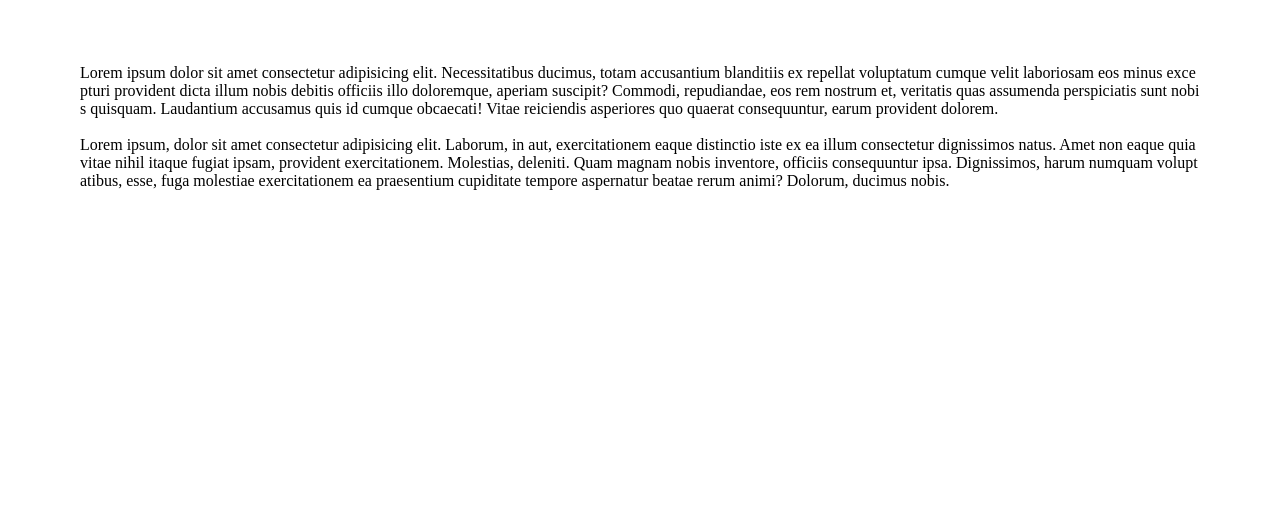
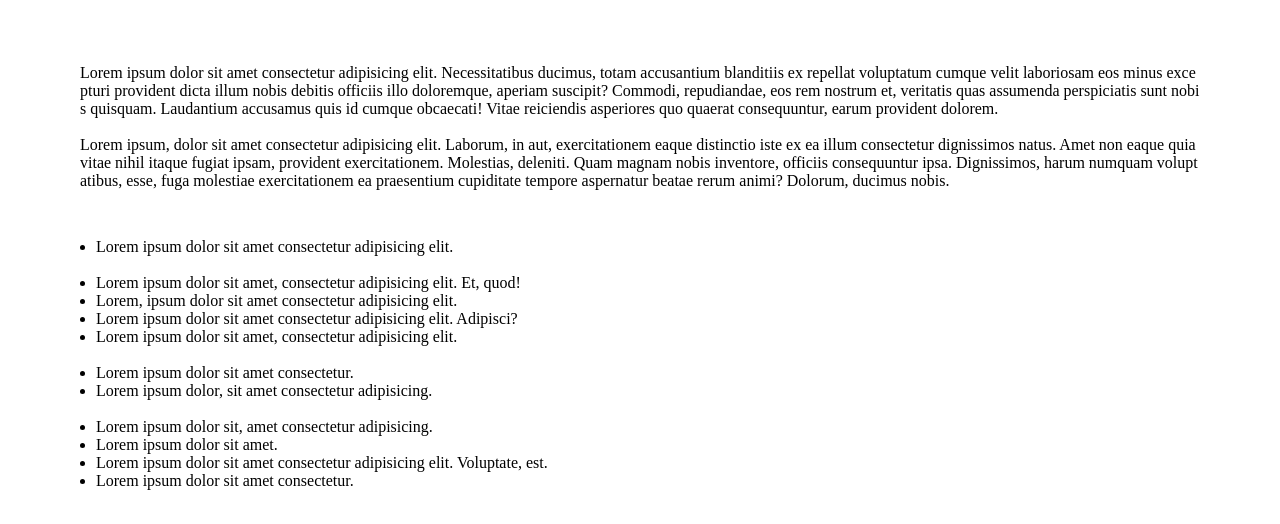
Before and after one commit to vishal00923-cedcoss/git-branch, a plain HTML site: page src/index.html in a window 1280 px wide. Drawn offline with Linux system fonts and the light colour scheme.

Commit message:
middle lists

```diff
--- a/src/index.html
+++ b/src/index.html
@@ -20,6 +20,16 @@
       }
 
       p {
+        word-break: break-all;
+      }
+
+      .ul-list {
+        margin-top: 48px;
+        margin-left: 16px;
+        margin-bottom: 32px;
+      }
+
+      .container div {
         word-break: break-all;
       }
     </style>
@@ -46,6 +56,32 @@
         molestiae exercitationem ea praesentium cupiditate tempore aspernatur beatae rerum animi?
         Dolorum, ducimus nobis.
       </p>
+
+      <!-- middle lists -->
+      <div class="ul-list">
+        <ul>
+          <li>Lorem ipsum dolor sit amet consectetur adipisicing elit.</li>
+
+          <br />
+
+          <li>Lorem ipsum dolor sit amet, consectetur adipisicing elit. Et, quod!</li>
+          <li>Lorem, ipsum dolor sit amet consectetur adipisicing elit.</li>
+          <li>Lorem ipsum dolor sit amet consectetur adipisicing elit. Adipisci?</li>
+          <li>Lorem ipsum dolor sit amet, consectetur adipisicing elit.</li>
+
+          <br />
+
+          <li>Lorem ipsum dolor sit amet consectetur.</li>
+          <li>Lorem ipsum dolor, sit amet consectetur adipisicing.</li>
+
+          <br />
+
+          <li>Lorem ipsum dolor sit, amet consectetur adipisicing.</li>
+          <li>Lorem ipsum dolor sit amet.</li>
+          <li>Lorem ipsum dolor sit amet consectetur adipisicing elit. Voluptate, est.</li>
+          <li>Lorem ipsum dolor sit amet consectetur.</li>
+        </ul>
+      </div>
     </div>
   </body>
 </html>
```
